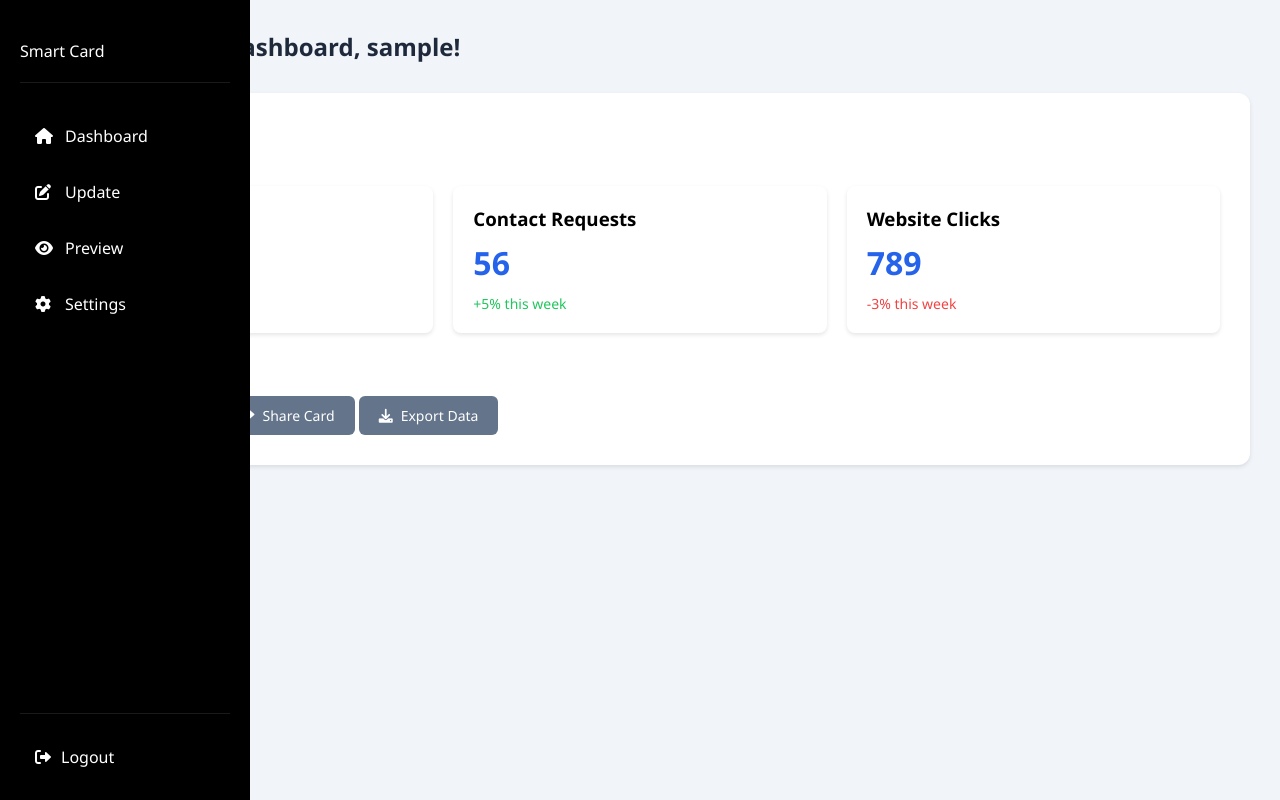
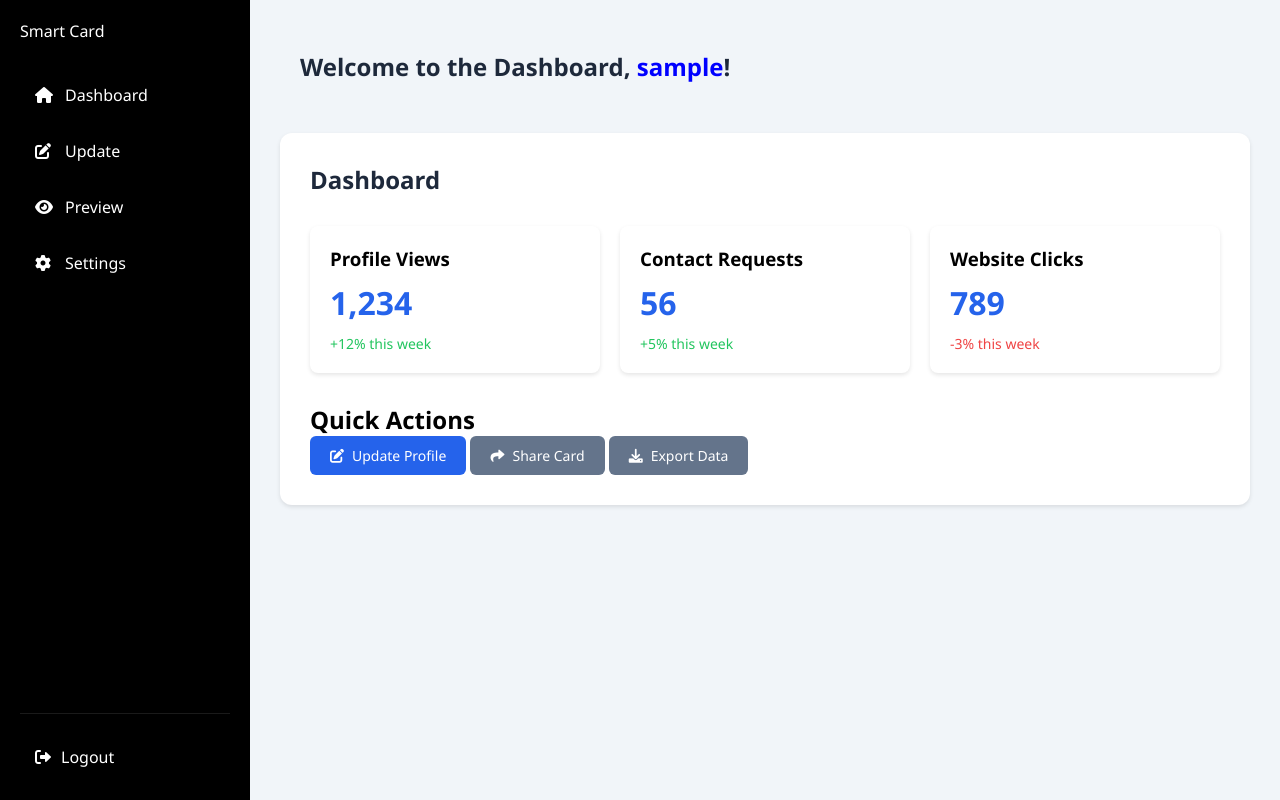
Before and after one commit to ad-abir/Smart-card, a PHP site: template views/landing.php in a window 1280 px wide. Run offline with PHP 8.4, Linux system fonts and the light colour scheme; the template is opened without the code that fills it: most values are stand-ins (such as "Sample title", 1, 10 or a date in 2020); a stand-in replaces the project's code that opens the database connection; some libraries are stand-ins or nearby versions.

Commit message:
update: the CSS styling for the dashboard page

```diff
--- a/assets/styles/dashboard.css
+++ b/assets/styles/dashboard.css
@@ -22,83 +22,17 @@ body {
     background-color: var(--background-color);
 }
 
+/* Main Content Styles */
+.main-content {
+    flex-grow: 1;
+    padding: 30px;
+    background-color: var(--background-color);
+    margin-left: 250px; /* Add this to match sidebar width */
+}
+
 .container {
     display: flex;
     min-height: 100vh;
-}
-
-/* Sidebar Styles */
-.sidebar {
-    width: 250px;
-    background-color: var(--sidebar-color);
-    color: var(--white);
-    padding: 20px;
-    display: flex;
-    flex-direction: column;
-}
-
-.logo {
-    display: flex;
-    align-items: center;
-    gap: 10px;
-    padding: 20px 0;
-    border-bottom: 1px solid rgba(255, 255, 255, 0.1);
-}
-
-/* .logo img {
-    width: 40px;
-    height: 40px;
-    border-radius: 8px;
-} */
-
-.nav-links {
-    list-style: none;
-    margin-top: 30px;
-    flex-grow: 1;
-}
-
-.nav-links li {
-    margin-bottom: 10px;
-}
-
-.nav-links a {
-    color: var(--white);
-    text-decoration: none;
-    padding: 12px 15px;
-    display: flex;
-    align-items: center;
-    gap: 10px;
-    border-radius: 8px;
-    transition: background-color 0.3s;
-}
-
-.nav-links a:hover,
-.nav-links li.active a {
-    background-color: rgba(255, 255, 255, 0.1);
-}
-
-.nav-links i {
-    width: 20px;
-}
-
-.logout {
-    border-top: 1px solid rgba(255, 255, 255, 0.1);
-    padding-top: 20px;
-}
-
-.logout a {
-    color: var(--white);
-    text-decoration: none;
-    display: flex;
-    align-items: center;
-    gap: 10px;
-    padding: 12px 15px;
-    border-radius: 8px;
-    transition: background-color 0.3s;
-}
-
-.logout a:hover {
-    background-color: rgba(255, 255, 255, 0.1);
 }
 
 /* Main Content Styles */
@@ -222,3 +156,25 @@ h1 {
     background-color: var(--secondary-color);
     color: var(--white);
 }
+
+/* New Styles for Welcome Message */
+.welcome-section {
+    /* background-color: var(--white); */ /* Commented out as per your snippet */
+    border-radius: 12px;
+    padding: 20px;
+    /* box-shadow: 0 2px 4px rgba(0, 0, 0, 0.1); */ /* Commented out as per your snippet */
+    margin-bottom: 20px; /* Space below the welcome section */
+}
+
+.welcome-message {
+    color: var(--text-primary);
+    font-size: 24px;
+    font-weight: 600;
+    margin-bottom: 10px;
+}
+
+.user-name {
+    /* color: var(--primary-color); */
+    color: blue;
+    font-weight: bold;
+}
```
